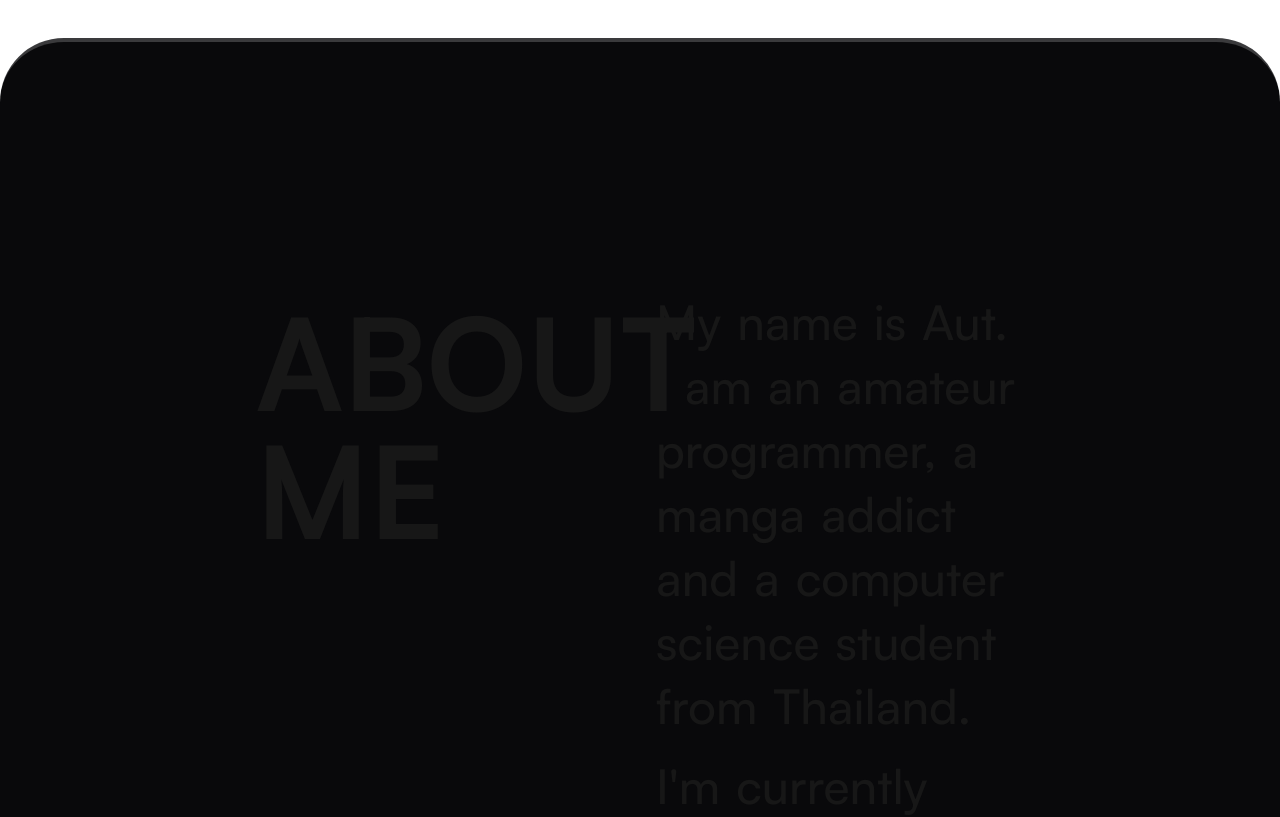
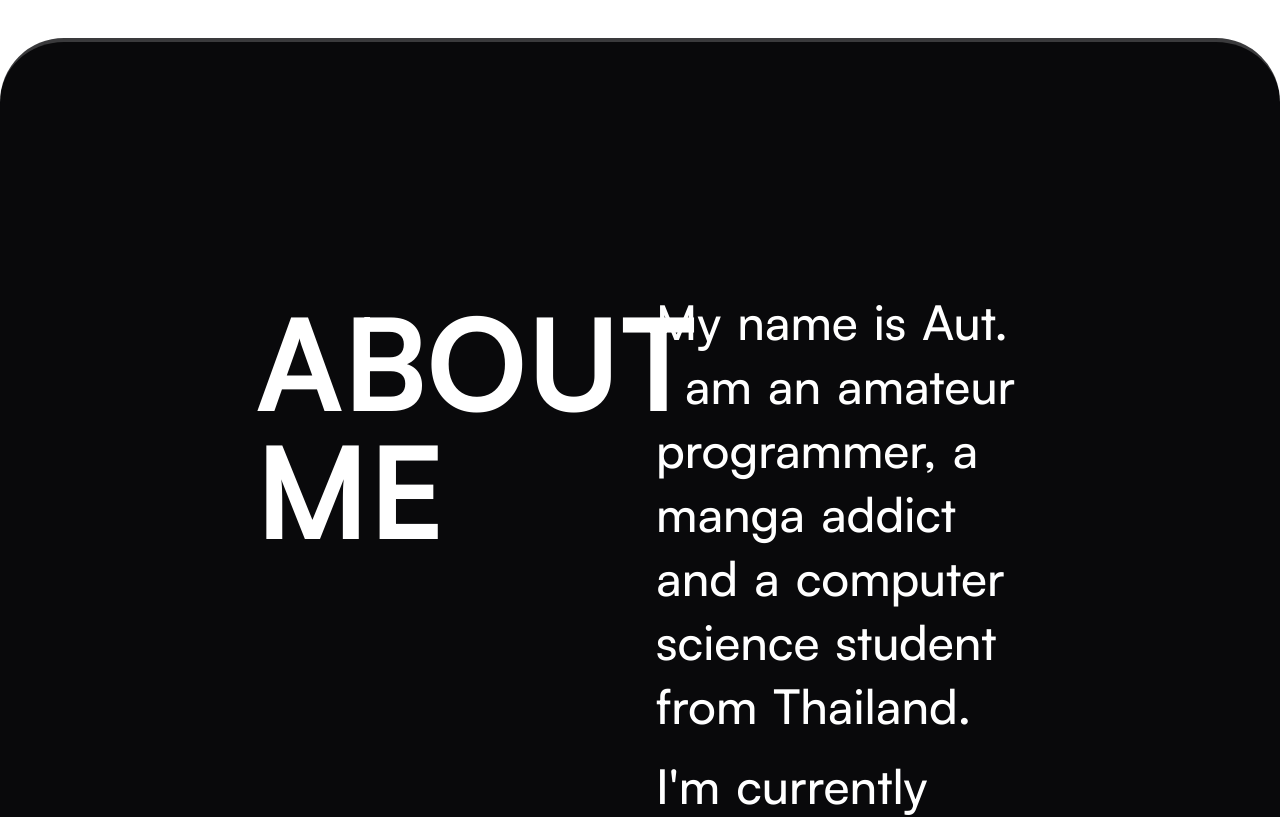
Before and after one commit to piyaphatliamwilai/piyaphatdev, a Next.js app: page / in a window 1280 px wide. Shown: the part 1370-2187 px from the top of the page. Built offline with nearby package versions, Linux system fonts and the light colour scheme.

Commit message:
oopsie fix

```diff
--- a/src/app/components/main/AboutMe.tsx
+++ b/src/app/components/main/AboutMe.tsx
@@ -44,7 +44,7 @@ const AboutMe: React.FC = () => {
 
     return (
         <div className="min-h-[140vh] min-w-screen bg-zinc-950 rounded-[64px] border-white border-t-4 border-opacity-20 px-64 pt-64 pb-8">
-            <div className="grid h-full grid-cols-2 gap-8">
+            <div className="grid h-full grid-cols-2 gap-8 text-white">
                 <div className="relative">
                     <motion.h1
                         key={currentText}
```
